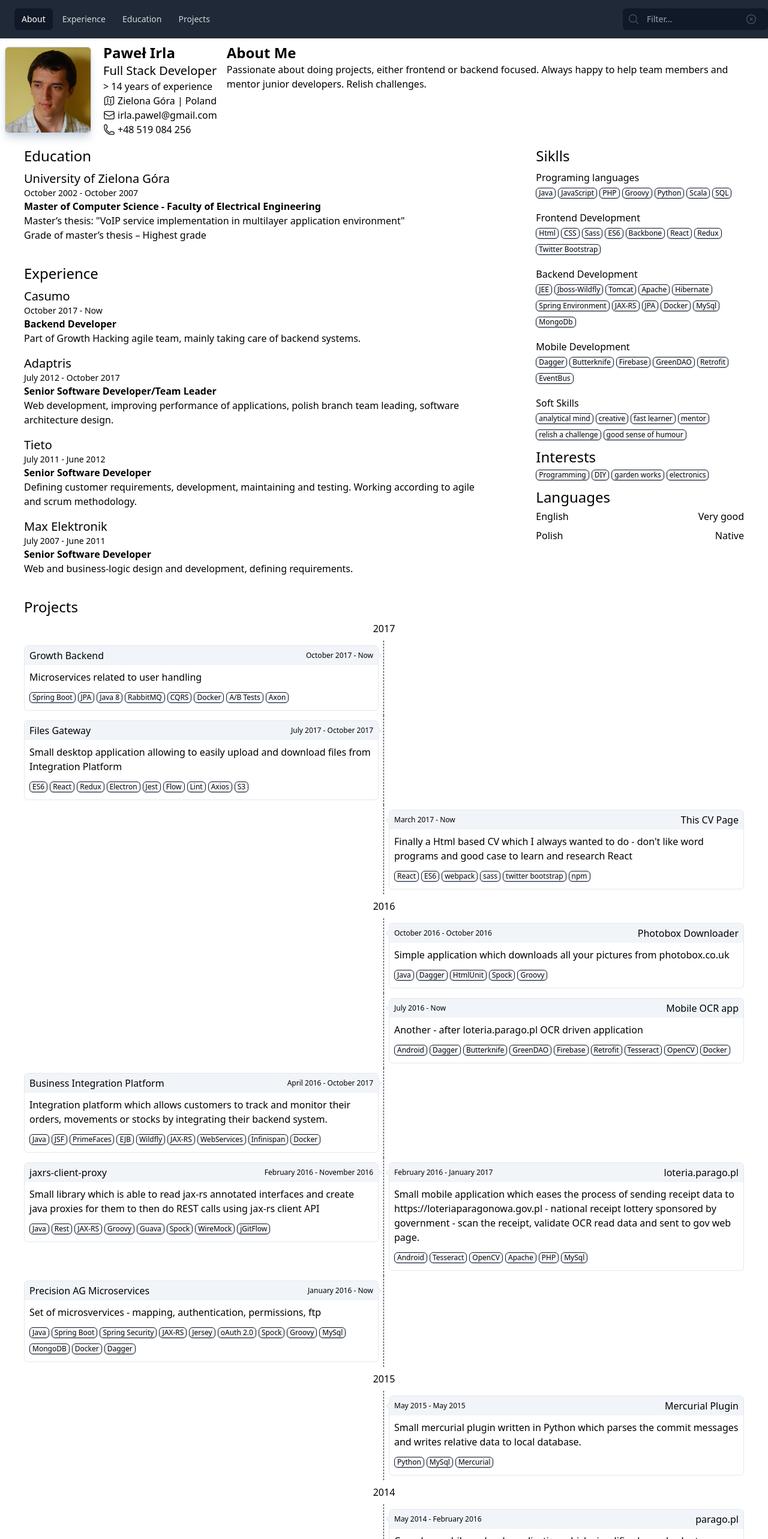
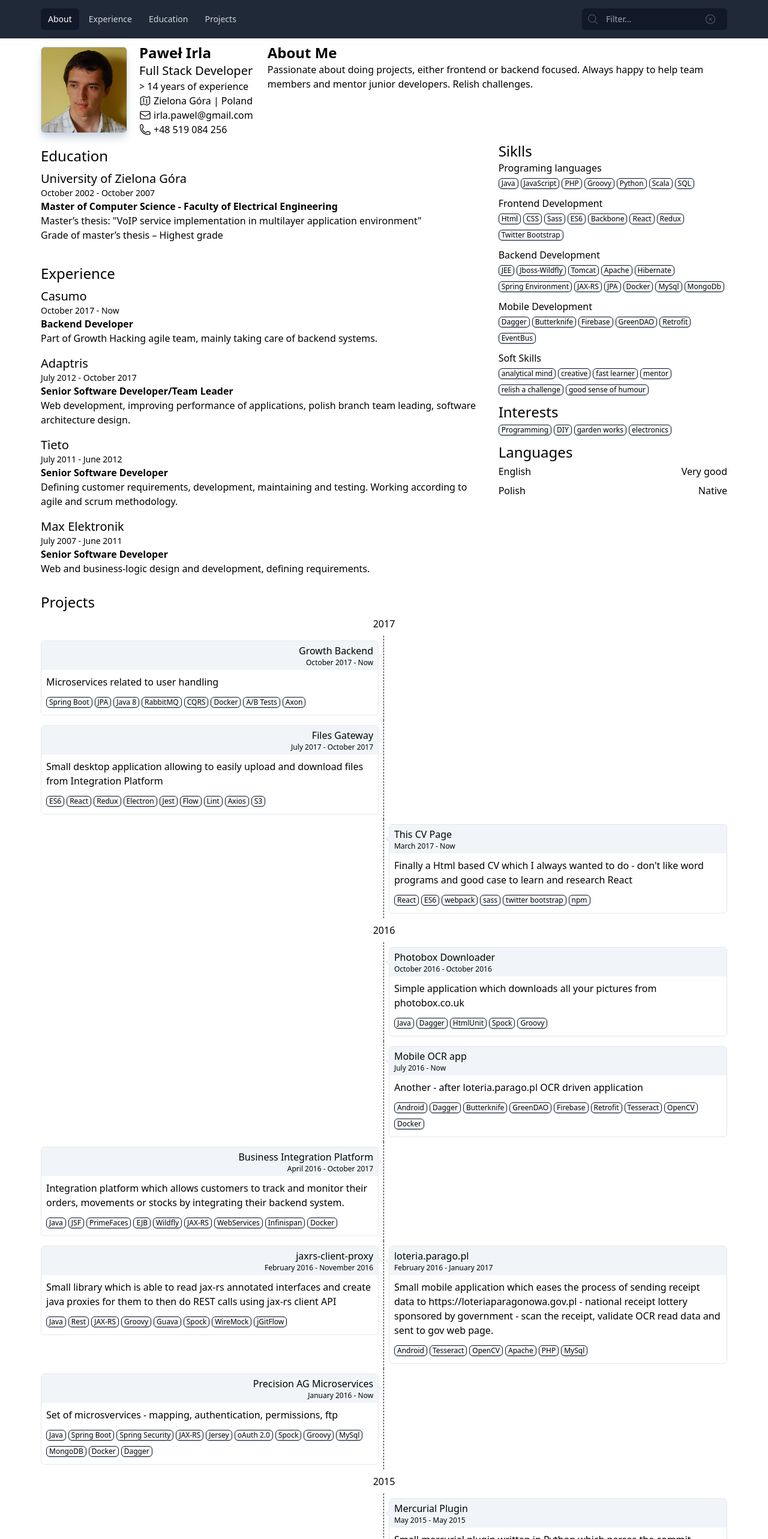
Before and after one commit to irla/irla.github.io, a Next.js app: page / in a window 1280 px wide. Shown: the top 2566 px of the page at 60% size. Built offline with nearby package versions, Linux system fonts and the light colour scheme.

Commit message:
Paddings and margins refactors, project display improvements

```diff
--- a/components/Pill.tsx
+++ b/components/Pill.tsx
@@ -1,7 +1,10 @@
+import { ReactNode } from "react"
+
 interface PillProps {
     label: string,
     highlighted: boolean,
-    onClick?: (value: string) => void
+    onClick?: (value: string) => void,
+    children?: ReactNode ,
 }
 
 export const Pill: React.FC<PillProps> = ({children, label, highlighted, onClick}) => {
--- a/pages/index.tsx
+++ b/pages/index.tsx
@@ -51,9 +51,8 @@ const Home: NextPage<Props> = ({experience, skills, projects}: Props) => {
       <header className="print:hidden">
         <Navbar onFilterUpdate={(value) => {setFilter(value)}} filterValue={filter}/>
       </header>
-      { /* px-2 sm:px-6 lg:px-8 md:px-4 */ }
-      <main className='print:px-0 max-w-7xl mx-auto'>
-        <div className={filterIsBlank ? 'sm:flex' : 'hidden'}>
+      <main className='print:px-0 px-1 max-w-6xl mx-auto'>
+        <div className={'py-2 ' + (filterIsBlank ? 'sm:flex' : 'hidden')}>
           <div className="">
             <PersonalDetails />
           </div>
@@ -62,13 +61,13 @@ const Home: NextPage<Props> = ({experience, skills, projects}: Props) => {
           </div>
         </div>
         <div className="sm:flex sm:flex-wrap">
-          <div className={(filterIsBlank ? '' : "hidden ") + "px-1 sm:px-6 lg:px-8 md:px-2 sm:basis-2/3"}>
+          <div className={(filterIsBlank ? '' : "hidden ") + "pr-2 sm:pr-4 lg:pr-8 md:pr-6 sm:basis-2/3"}>
             <Experience work={experience.work} education={experience.education} />
           </div>
-          <div className="sm:px-6 lg:px-8 md:px-2 lg:basis-1/3 sm:basis-1/3 ">
+          <div className="lg:basis-1/3 sm:basis-1/3 ">
             <Skills skills={skills.skills} languages={skills.languages} interests={skills.interests} filter={filter} filterSetter={(value) => setFilter(value)}/>
           </div>
-          <div className={'sm:px-6 lg:px-8 md:px-2 ' + (filterIsBlank ? 'sm:basis-full' : "-order-1 sm:basis-2/3")}>
+          <div className={(filterIsBlank ? 'sm:basis-full' : "-order-1 sm:basis-2/3")}>
             <Projects commercial={projects.commercial} hobby={projects.hobby} filter={filter} />
           </div>
         </div>
--- a/sections/About.tsx
+++ b/sections/About.tsx
@@ -1,6 +1,6 @@
 export default function About(){
     return (
-        <div className="flex items-center p-2">
+        <div className="flex items-center lg:pl-6 md:pl-4 sm:pl-2 pl-1">
             <div className="flex-col">
                 <strong className="text-2xl">About Me</strong>
                 <div>Passionate about doing projects, either frontend or backend focused. Always happy to help team members and mentor junior developers. Relish challenges.</div>
--- a/sections/Experience.tsx
+++ b/sections/Experience.tsx
@@ -26,7 +26,7 @@ export interface ExperienceProps {
 export const Experience: React.FC<ExperienceProps> = ({work, education}) => {
     return (
         <div>
-            <div className="p-2 mb-3">
+            <div className="py-2 mb-3">
                 <div className='block text-2xl'>Education</div>
                 {education.map((educationItem: Education) => {
                     return <div key={educationItem.institution} className="py-2">
@@ -39,7 +39,7 @@ export const Experience: React.FC<ExperienceProps> = ({work, education}) => {
                     </div>
                 })}
             </div>
-            <div className="p-2 mb-3">
+            <div className="py-2 mb-3">
                 <div className='block text-2xl'>Experience</div>
                 {work.map((workItem: Work) => {
                     return <div key={workItem.company} className="py-2">
--- a/sections/Navbar.tsx
+++ b/sections/Navbar.tsx
@@ -58,7 +58,7 @@ export const Navbar: React.FC<NavbarProps> = ({onFilterUpdate, filterValue}) =>
     <Disclosure as="nav" className="bg-gray-800">
       {({ open }) => (
         <>
-          <div className="max-w-7xl mx-auto">
+          <div className="max-w-6xl mx-auto px-1">
             <div className="relative flex items-center justify-between h-16">
               <div className="absolute inset-y-0 left-0 flex items-center sm:hidden">
                 {/* Mobile menu button*/}
@@ -72,7 +72,7 @@ export const Navbar: React.FC<NavbarProps> = ({onFilterUpdate, filterValue}) =>
                 </Disclosure.Button>
               </div>
               <div className="flex-1 flex items-center justify-center sm:items-stretch sm:justify-start">
-                <div className="hidden sm:block sm:ml-6">
+                <div className="hidden sm:block">
                   <div className="flex space-x-1">
                     {navigation.map((item) => (
                       <a
--- a/sections/PersonalDetails.tsx
+++ b/sections/PersonalDetails.tsx
@@ -5,7 +5,7 @@ interface PersonalDetailsProps {
 
 const PersonalDetails: React.FC<PersonalDetailsProps> = ({}) => {
     return (
-        <div className="flex items-center p-2">
+        <div className="flex items-center">
             <img className="flex flex-col mr-3 w-36 h-36 rounded-md border-slate-300 border shadow-lg shadow-slate-300 md:mr-5" src="pawel_irla_pic.jpg" />
             <div className="flex flex-col">
                 <strong className="text-2xl">Paweł Irla</strong>
--- a/sections/Projects/Project.tsx
+++ b/sections/Projects/Project.tsx
@@ -22,8 +22,10 @@ export const Project: React.FC<ProjectProps> = ({project, left, filter}) => {
         return (
         <div className={'border rounded-md flex flex-wrap my-2 ' + (left ? 'mr-2' : 'ml-2')} >
             <div className={'basis-full bg-slate-100 flex items-center py-1 ' + (left ? 'text-right' : ' flex-row-reverse')}>
-                <span className={left ? 'mr-auto text-left pl-2' : 'ml-auto text-right pr-2'}>{project.name}</span>
-                <DateRange from={project.startDate} to={project.endDate} size='xs'/>
+                <div className='basis-full'>
+                    <span className={left ? 'mr-auto text-left pl-2' : 'ml-auto text-right pr-2'}>{project.name}</span>
+                    <DateRange from={project.startDate} to={project.endDate} size='xs'/>
+                </div>
                 {pointer}
             </div>
             <div className='basis-full px-1 my-1 sm:px-2 sm:my-2'>{project.description}</div>
--- a/sections/Projects/index.tsx
+++ b/sections/Projects/index.tsx
@@ -90,16 +90,17 @@ export const filterMatches = (filter: string, skillName: string): boolean => {
 export const Projects: React.FC<ProjectsProps> = (props) => {
 
     const grouped = groupSortAndFilter(props)
+    const filtered = props.filter.trim().length > 0
 
     return (
-        <div className="p-1 sm:p-2">
+        <div className={filtered ? "sm:mr-2" : ""}>
             <div className='block text-2xl'>Projects</div>
             {[... grouped].map(([year, yearOfProjects]) => {
                 return <div className='flex flex-wrap'>
                         <div className='basis-full flex items-center my-2'><span className='m-auto'>{year}</span></div>
                         {[... yearOfProjects.months].map(([month, projects]) => {
                             return <div className="basis-full flex">
-                                    <div className='flex-col basis-1/2 border-r border-dashed border-gray-900'>
+                                <div className='flex-col basis-1/2 border-r border-dashed border-gray-900 dark:border-gray-400'>
                                     <Project project={projects.commercial} left={true} filter={props.filter}/>
                                 </div>
                                 <div className='flex-col basis-1/2'>
@@ -109,40 +110,6 @@ export const Projects: React.FC<ProjectsProps> = (props) => {
                         })}
                     </div>
             })}
-                {/* <div className='sm:flex-col border-r border-gray-900 border-dashed sm:basis-1/2'>
-                    {commercial.map((project: Project) => {
-                        return <div key={project.name} className="py-2 mr-3 mb-3.5">
-                            <div className="flex flex-row-reverse items-center -mr-2.5">
-                                <div className="relative w-3 h-3 bg-gray-200 rounded-full -right-2 border border-gray-900"></div>
-                                <div className="relative w-5 border-b border-gray-900 -right-3 border-dashed -z-50"></div>
-                                <DateRange from={project.startDate} to={project.endDate} />
-                            </div>
-                            <span className='block text-xl text-center'>{project.name}</span>
-                            <p>{project.description}</p>
-                            {project.technologies.map(technology => {
-                                return <Pill key={technology} label={technology} highlighted={highlighted(technology)} />
-                            })}
-                            <a href={project.url}>{project.url}</a>
-                        </div>
-                    })}
-                </div>
-                <div className='sm:flex-col sm:basis-1/2'>
-                    {hobby.map((project: Project) => {
-                        return <div key={project.name} className="py-2 ml-3 mb-3">
-                            <div className="flex flex-row items-center -ml-2.5">
-                                <div className="relative w-3 h-3 bg-gray-200 rounded-full -left-2 border border-gray-900"></div>
-                                <div className="relative w-5 border-b border-gray-900 -left-3 border-dashed -z-50"></div>
-                                <DateRange from={project.startDate} to={project.endDate} />
-                            </div>
-                            <span className='block text-xl text-center'>{project.name}</span>
-                            <p>{project.description}</p>
-                            {project.technologies.map(technology => {
-                                return <Pill key={technology} label={technology} highlighted={highlighted(technology)} />
-                            })}
-                            <a href={project.url}>{project.url}</a>
-                        </div>
-                    })}
-                </div> */}
         </div>
     )
 }
--- a/sections/Skills.tsx
+++ b/sections/Skills.tsx
@@ -32,12 +32,11 @@ export const Skills: React.FC<SkillsProps> = ({skills, languages, interests, fil
     const highlighted = (skillName: string): boolean => {
         return filter.trim().length > 0 && skillName.toLowerCase().includes(filter.toLowerCase())
     }
-    return (
-        <div className="p-2">
+    return <div>
             <div>
                 <div className='block text-2xl'>Siklls</div>
                 {skills.map((skillGroupItem: SkillGroup) => {
-                    return <div key={skillGroupItem.name} className="py-2">
+                    return <div key={skillGroupItem.name} className="mb-2">
                         <div className='block'>{skillGroupItem.name}</div>
                         <div>
                         {skillGroupItem.items.map(( skillItem: Skill) => {
@@ -65,5 +64,4 @@ export const Skills: React.FC<SkillsProps> = ({skills, languages, interests, fil
                 })}
             </div>
         </div>
-    )
 }
```
Lines whose indentation alone changed are shown as unchanged.
